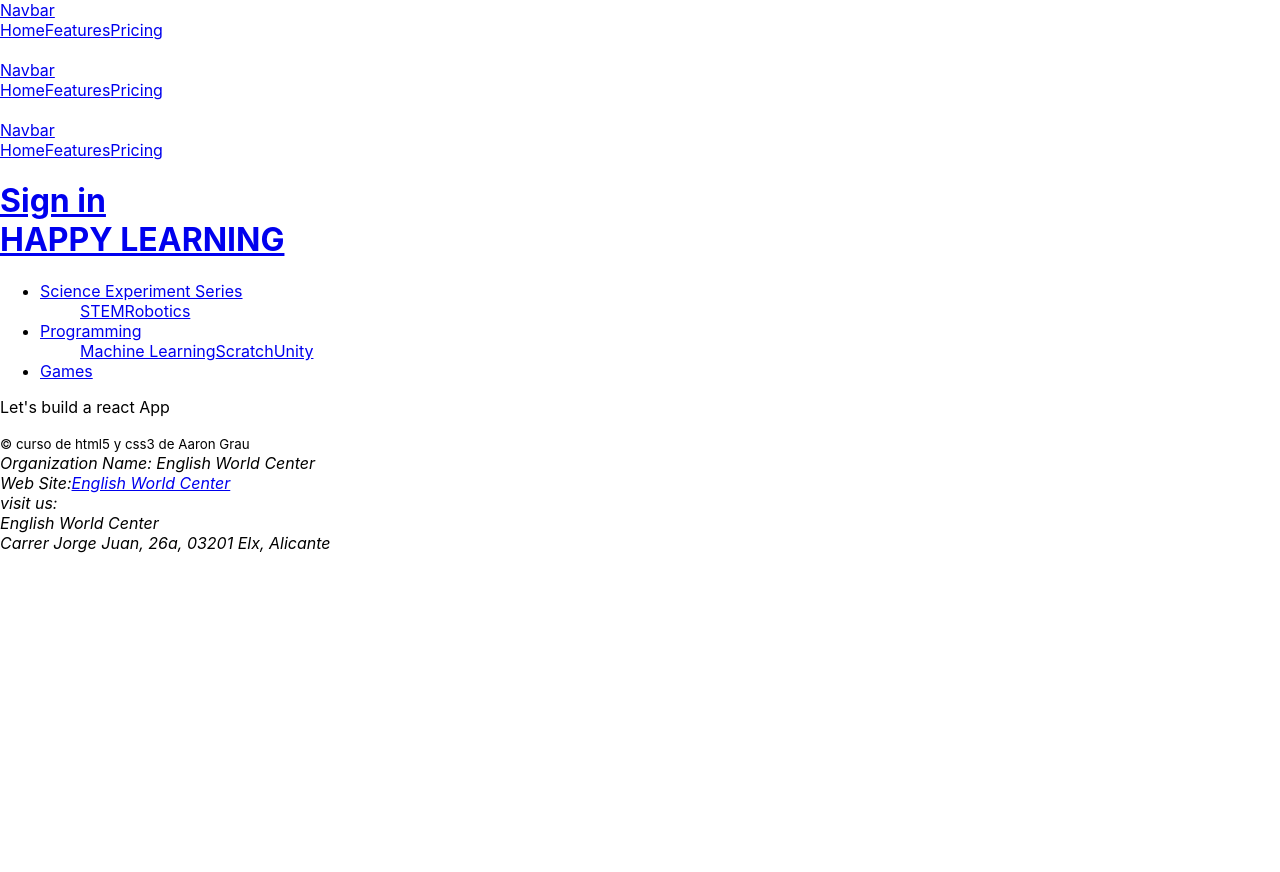
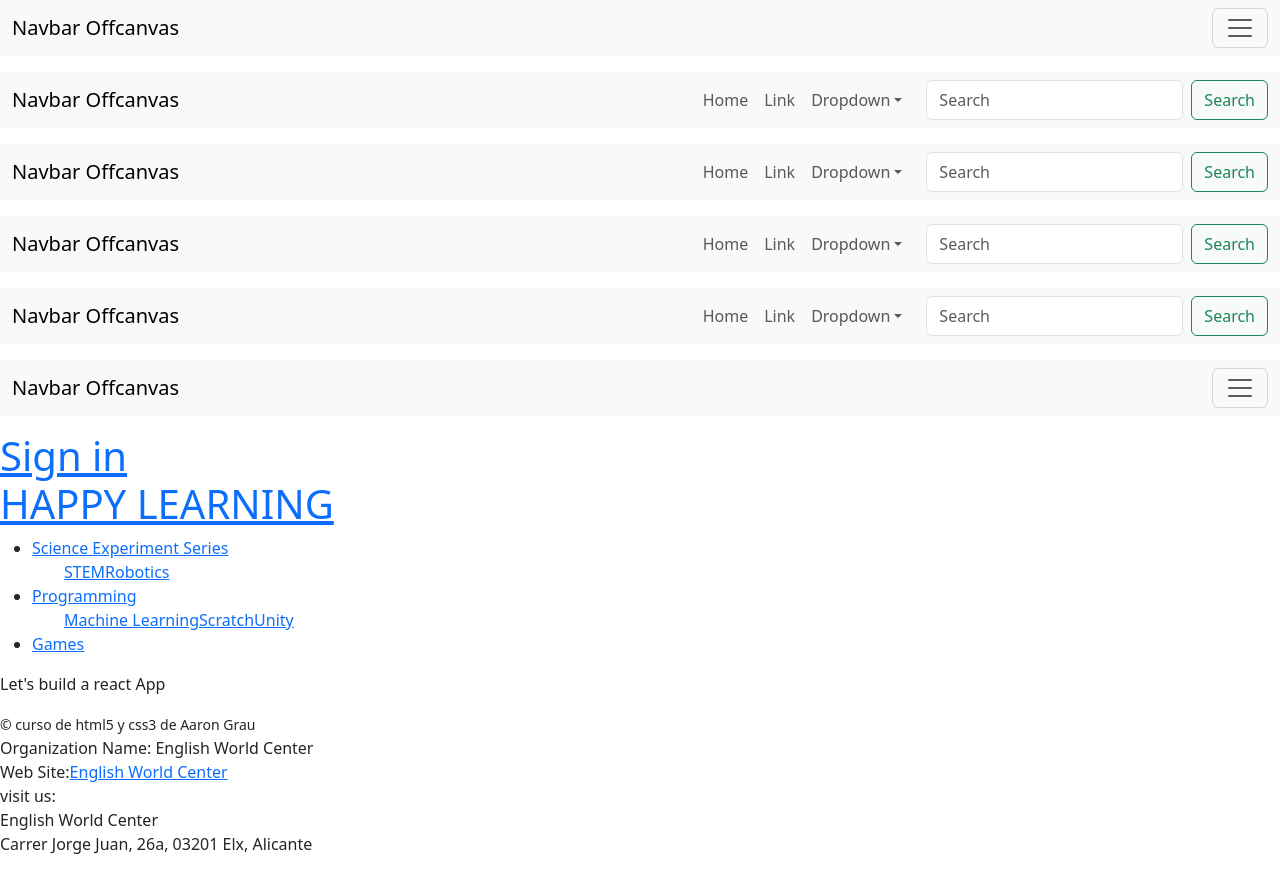
Before and after one commit to manolopzy/happylearning, a React (Create React App) app: page / in a window 1280 px wide. Before the commit the page ends 800 px from the top, so only its background shows below. Built offline with nearby package versions, Linux system fonts and the light colour scheme.

Commit message:
bootstrap test

```diff
--- a/public/index.html
+++ b/public/index.html
@@ -24,6 +24,8 @@
       work correctly both with client-side routing and a non-root public URL.
       Learn how to configure a non-root public URL by running `npm run build`.
     -->
+    <link href="https://cdn.jsdelivr.net/npm/bootstrap@5.3.3/dist/css/bootstrap.min.css" rel="stylesheet" integrity="sha384-QWTKZyjpPEjISv5WaRU9OFeRpok6YctnYmDr5pNlyT2bRjXh0JMhjY6hW+ALEwIH" crossorigin="anonymous">
+
     <title>React App</title>
   </head>
   <body>
@@ -39,5 +41,6 @@
       To begin the development, run `npm start` or `yarn start`.
       To create a production bundle, use `npm run build` or `yarn build`.
     -->
+    <script src="https://cdn.jsdelivr.net/npm/bootstrap@5.3.3/dist/js/bootstrap.bundle.min.js" integrity="sha384-YvpcrYf0tY3lHB60NNkmXc5s9fDVZLESaAA55NDzOxhy9GkcIdslK1eN7N6jIeHz" crossorigin="anonymous"></script>
   </body>
 </html>
--- a/src/components/template/NavBar.tsx
+++ b/src/components/template/NavBar.tsx
@@ -6,48 +6,56 @@
 
 import { Link } from "react-router-dom";
 
-import Container from "react-bootstrap/Container";
-import Nav from "react-bootstrap/Nav";
-import Navbar from "react-bootstrap/Navbar";
-import NavDropdown from "react-bootstrap/NavDropdown";
+// import Container from "react-bootstrap/Container";
+// import Nav from "react-bootstrap/Nav";
+// import Navbar from "react-bootstrap/Navbar";
+// import NavDropdown from "react-bootstrap/NavDropdown";
+
+import Button from 'react-bootstrap/Button';
+import Container from 'react-bootstrap/Container';
+import Form from 'react-bootstrap/Form';
+import Nav from 'react-bootstrap/Nav';
+import Navbar from 'react-bootstrap/Navbar';
+import NavDropdown from 'react-bootstrap/NavDropdown';
+import Offcanvas from 'react-bootstrap/Offcanvas';
 
 function BootstrapNavBar() {
   return (
-    <>
-      <Navbar bg="dark" data-bs-theme="dark">
-        <Container>
-          <Navbar.Brand href="#home">Navbar</Navbar.Brand>
-          <Nav className="me-auto">
-            <Nav.Link href="#home">Home</Nav.Link>
-            <Nav.Link href="#features">Features</Nav.Link>
-            <Nav.Link href="#pricing">Pricing</Nav.Link>
-          </Nav>
-        </Container>
-      </Navbar>
-      <br />
-      <Navbar bg="primary" data-bs-theme="dark">
-        <Container>
-          <Navbar.Brand href="#home">Navbar</Navbar.Brand>
-          <Nav className="me-auto">
-            <Nav.Link href="#home">Home</Nav.Link>
-            <Nav.Link href="#features">Features</Nav.Link>
-            <Nav.Link href="#pricing">Pricing</Nav.Link>
-          </Nav>
-        </Container>
-      </Navbar>
+    // <>
+    //   <Navbar bg="dark" data-bs-theme="dark">
+    //     <Container>
+    //       <Navbar.Brand href="#home">Navbar</Navbar.Brand>
+    //       <Nav className="me-auto">
+    //         <Nav.Link href="#home">Home</Nav.Link>
+    //         <Nav.Link href="#features">Features</Nav.Link>
+    //         <Nav.Link href="#pricing">Pricing</Nav.Link>
+    //       </Nav>
+    //     </Container>
+    //   </Navbar>
+    //   <br />
+    //   <Navbar bg="primary" data-bs-theme="dark">
+    //     <Container>
+    //       <Navbar.Brand href="#home">Navbar</Navbar.Brand>
+    //       <Nav className="me-auto">
+    //         <Nav.Link href="#home">Home</Nav.Link>
+    //         <Nav.Link href="#features">Features</Nav.Link>
+    //         <Nav.Link href="#pricing">Pricing</Nav.Link>
+    //       </Nav>
+    //     </Container>
+    //   </Navbar>
 
-      <br />
-      <Navbar bg="light" data-bs-theme="light">
-        <Container>
-          <Navbar.Brand href="#home">Navbar</Navbar.Brand>
-          <Nav className="me-auto">
-            <Nav.Link href="#home">Home</Nav.Link>
-            <Nav.Link href="#features">Features</Nav.Link>
-            <Nav.Link href="#pricing">Pricing</Nav.Link>
-          </Nav>
-        </Container>
-      </Navbar>
-    </>
+    //   <br />
+    //   <Navbar bg="light" data-bs-theme="light">
+    //     <Container>
+    //       <Navbar.Brand href="#home">Navbar</Navbar.Brand>
+    //       <Nav className="me-auto">
+    //         <Nav.Link href="#home">Home</Nav.Link>
+    //         <Nav.Link href="#features">Features</Nav.Link>
+    //         <Nav.Link href="#pricing">Pricing</Nav.Link>
+    //       </Nav>
+    //     </Container>
+    //   </Navbar>
+    // </>
     // <Navbar expand="lg" className="bg-body-tertiary">
     //   <Container>
     //     <Navbar.Brand href="#home">React-Bootstrap</Navbar.Brand>
@@ -71,6 +79,55 @@
     //     </Navbar.Collapse>
     //   </Container>
     // </Navbar>
+    <>
+      {[false, 'sm', 'md', 'lg', 'xl', 'xxl'].map((expand, index) => (
+        <Navbar key={index} expand={expand} className="bg-body-tertiary mb-3">
+          <Container fluid>
+            <Navbar.Brand href="#">Navbar Offcanvas</Navbar.Brand>
+            <Navbar.Toggle aria-controls={`offcanvasNavbar-expand-${expand}`} />
+            <Navbar.Offcanvas
+              id={`offcanvasNavbar-expand-${expand}`}
+              aria-labelledby={`offcanvasNavbarLabel-expand-${expand}`}
+              placement="end"
+            >
+              <Offcanvas.Header closeButton>
+                <Offcanvas.Title id={`offcanvasNavbarLabel-expand-${expand}`}>
+                  Offcanvas
+                </Offcanvas.Title>
+              </Offcanvas.Header>
+              <Offcanvas.Body>
+                <Nav className="justify-content-end flex-grow-1 pe-3">
+                  <Nav.Link href="#action1">Home</Nav.Link>
+                  <Nav.Link href="#action2">Link</Nav.Link>
+                  <NavDropdown
+                    title="Dropdown"
+                    id={`offcanvasNavbarDropdown-expand-${expand}`}
+                  >
+                    <NavDropdown.Item href="#action3">Action</NavDropdown.Item>
+                    <NavDropdown.Item href="#action4">
+                      Another action
+                    </NavDropdown.Item>
+                    <NavDropdown.Divider />
+                    <NavDropdown.Item href="#action5">
+                      Something else here
+                    </NavDropdown.Item>
+                  </NavDropdown>
+                </Nav>
+                <Form className="d-flex">
+                  <Form.Control
+                    type="search"
+                    placeholder="Search"
+                    className="me-2"
+                    aria-label="Search"
+                  />
+                  <Button variant="outline-success">Search</Button>
+                </Form>
+              </Offcanvas.Body>
+            </Navbar.Offcanvas>
+          </Container>
+        </Navbar>
+      ))}
+    </>
   );
 }
 
--- a/src/index.tsx
+++ b/src/index.tsx
@@ -4,6 +4,11 @@
 import App from './App';
 import reportWebVitals from './reportWebVitals';
 import { AppContextProvider } from './components/contexts/AppProvider';
+
+// Bootstrap CSS
+import "bootstrap/dist/css/bootstrap.min.css";
+// Bootstrap Bundle JS
+import "bootstrap/dist/js/bootstrap.bundle.min";
 
 const root = ReactDOM.createRoot(
   document.getElementById('root') as HTMLElement
```
Also changed, not shown: commands.txt.
